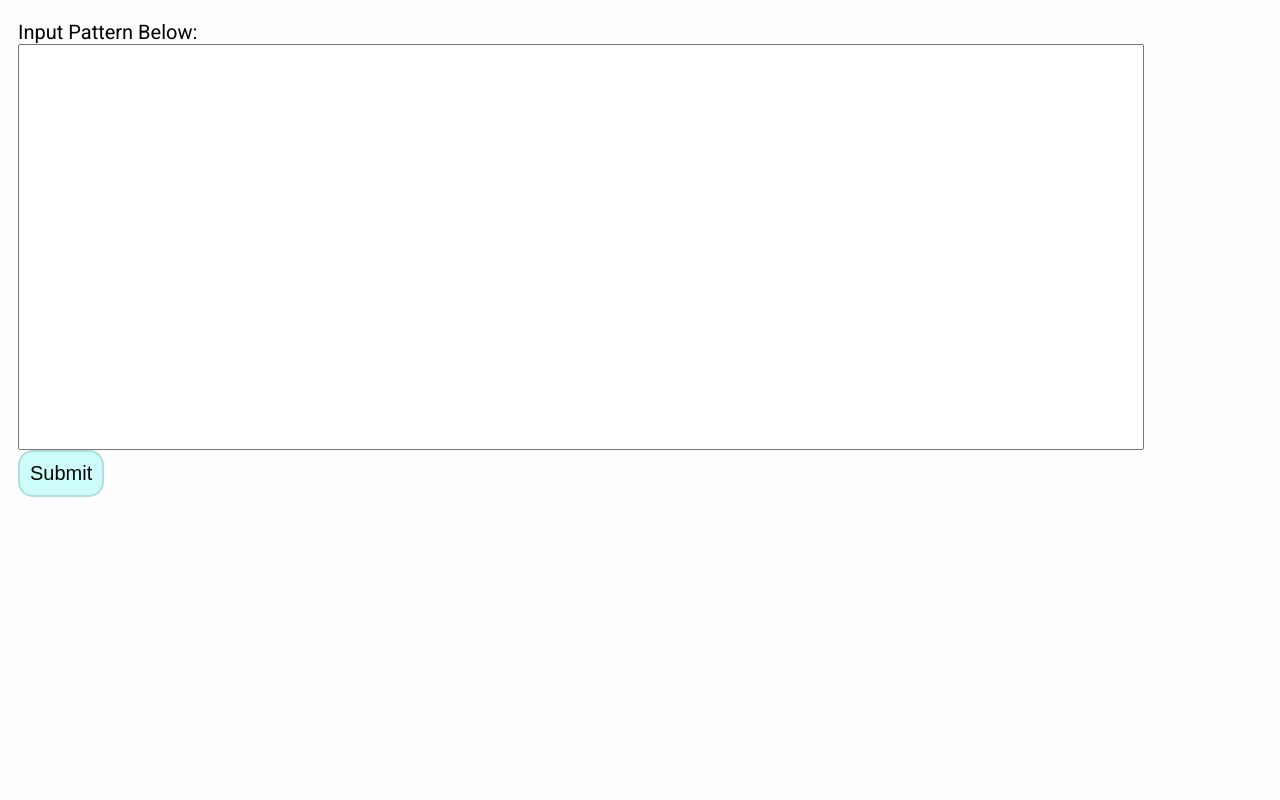
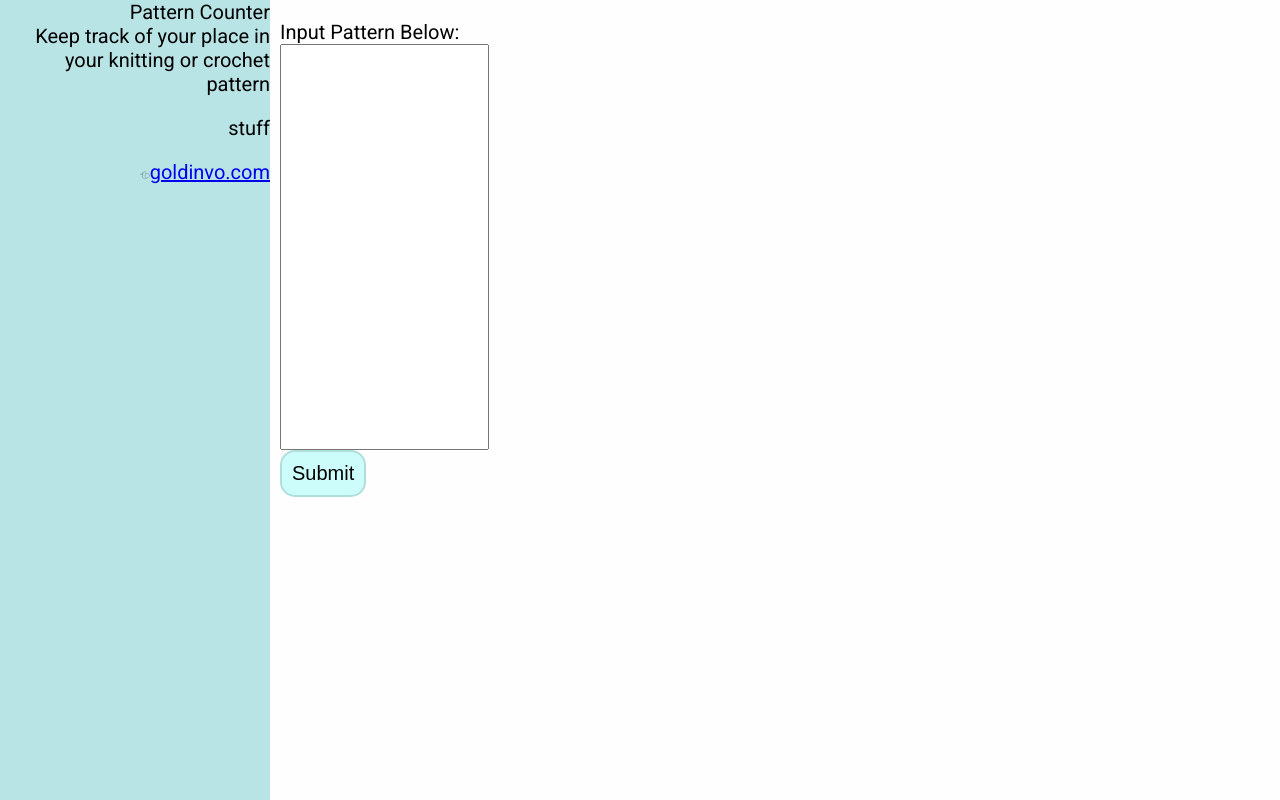
Before and after one commit to goldinvo/pattern-counter, a React (Create React App) app: page / in a window 1280 px wide. Built offline with nearby package versions, Linux system fonts and the light colour scheme.

Commit message:
starting sidebar

```diff
--- /dev/null
+++ b/src/components/Sidebar.css
@@ -0,0 +1,13 @@
+.sidebar {
+  position: fixed;
+  top: 0px;
+  left: 0px;
+  height: 100vh;
+  width: 270px;
+  background-color: #b9e4e6;
+  text-align: right;
+}
+
+.sidebar img{
+  width: 10px;
+}
--- /dev/null
+++ b/src/components/Sidebar.js
@@ -0,0 +1,21 @@
+import logo from './saucyboy.svg'
+import './Sidebar.css'
+
+// props: title, description, info
+function Sidebar(props) {
+  return (
+    <aside className='sidebar'>
+      <header>
+        <span id='title'>{props.title}</span>
+        <div>{props.description}</div>
+      </header>
+      <div>{props.info}</div>
+      <a href='https://goldinvo.com'>
+        <img src={logo} alt=''></img>
+        goldinvo.com
+      </a>
+    </aside>
+  )
+}
+
+export default Sidebar;
--- a/src/index.css
+++ b/src/index.css
@@ -21,3 +21,12 @@ button:hover, input[type='submit']:hover {
 button:active, input[type='submit']:active {
   background-color: #a7dfdb
 }
+
+.content {
+  position: absolute;
+  display: flex;
+  top: 0px;
+  left: 270px;
+  z-index: -1;
+  width: 100% - 270px;
+}
--- a/src/index.js
+++ b/src/index.js
@@ -2,12 +2,20 @@ import React from 'react';
 import ReactDOM from 'react-dom';
 import './index.css';
 import App from './App';
+import Sidebar from './components/Sidebar'
 
 // import tester from './tester';
 
 ReactDOM.render(
   <React.StrictMode>
-    <App />
+    <Sidebar
+      title='Pattern Counter'
+      description='Keep track of your place in your knitting or crochet pattern'
+      info={
+        <p>stuff</p>
+      }
+    />
+    <div class='content'><App /></div>
   </React.StrictMode>,
   document.getElementById('root')
 );
```
Also changed, not shown: src/components/saucyboy.svg (added).
